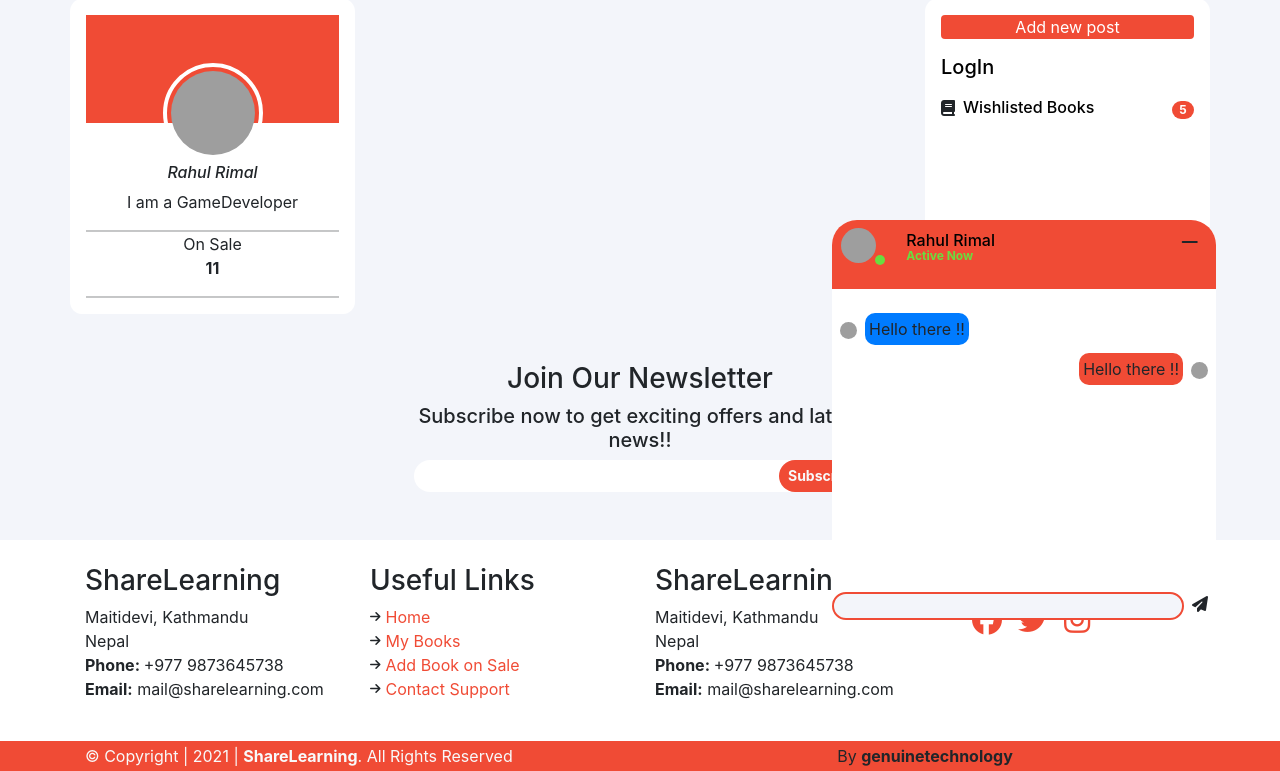
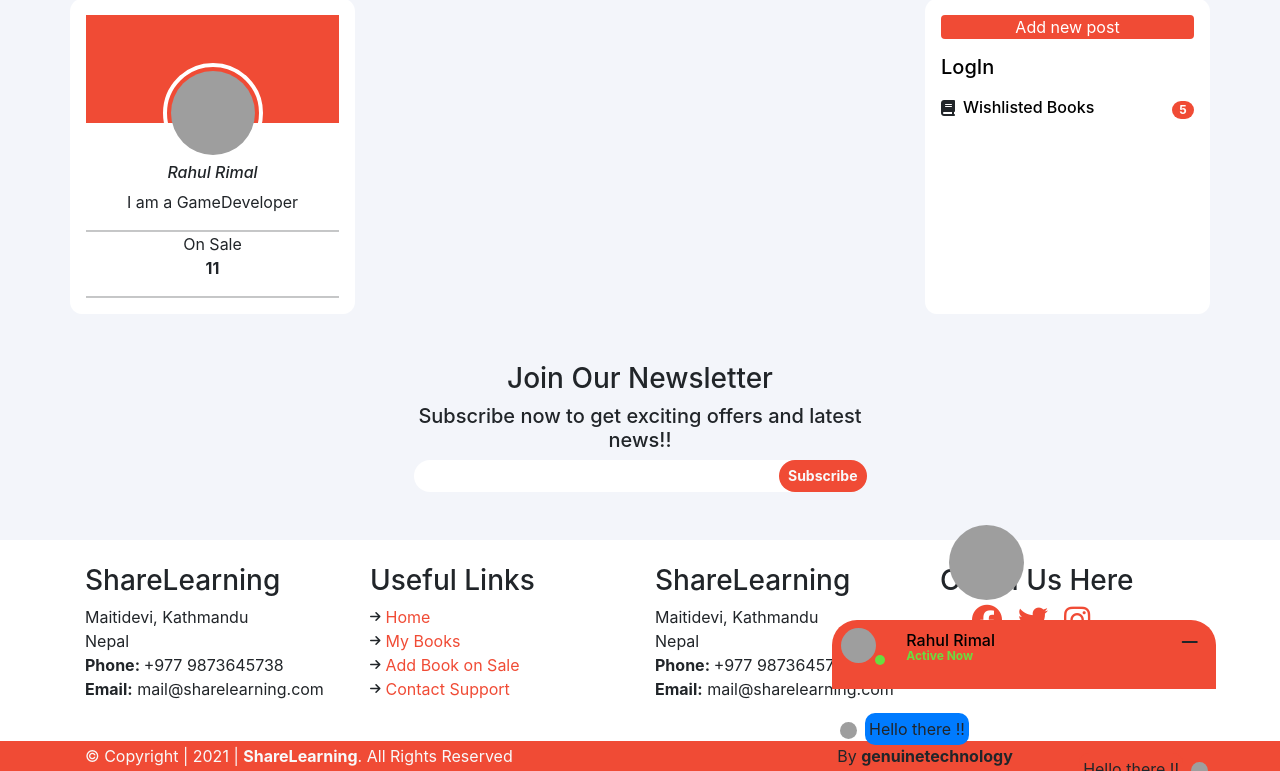
Before and after one commit to RahulRimal/ProjectShareBooks, a PHP site: page / in a window 1280 px wide. Shown: the part 180-951 px from the top of the page. Run offline with PHP 8.4, Linux system fonts and the light colour scheme; some libraries are stand-ins or nearby versions; grey boxes are pictures that could not be loaded.

Commit message:
ChatHead and chatbox completed

```diff
--- a/css/style.css
+++ b/css/style.css
@@ -108,13 +108,6 @@
   }
 }
 
-.chat-box-footer
-{
-  position: fixed;
-  bottom: 0;
-  width: 30%;
-}
-
 #chat-box-input
 {
     width: 100%;
@@ -127,6 +120,14 @@
 #chat-box-input:focus
 {
   outline: none;
+}
+
+.chat-head-avatar
+{
+  vertical-align: middle;
+  width: 75px;
+  height: 75px;
+  border-radius: 50%;
 }
 
 /* Custom Styles Ends here  */
--- a/index.html
+++ b/index.html
@@ -285,7 +285,7 @@
 
         <!-- main narrow content ends here  -->
 
-        <div id="chat-box" class="text-center bg-white">
+        <div id="chat-box" class="d-flex flex-column justify-content-between text-center bg-white">
             <div class="chat-box-heading p-2 mb-3"
                 style="background-color: var(--primary-color); border-top-left-radius: 25px; border-top-right-radius: 25px;">
                 <div class="row">
@@ -345,7 +345,7 @@
                 </div>
             </div>
 
-            <div class="chat-box-footer">
+            <div class="chat-box-footer mb-2">
                 <div class="chat-box-type-area">
                     <form action="post">
                         <div class="row m-0 justify-content-between">
@@ -359,6 +359,11 @@
                     </form>
                 </div>
             </div>
+        </div>
+
+        <div id="chat-head" class="d-block">
+            <img src="assets/img/Share Your Learning.png" class="chat-head-avatar" onclick="showChatBox();"
+                style="position: fixed; bottom: 20px; right: 20%; z-index: 1030; cursor: pointer;">
         </div>
 
     </main>
--- a/js/script.js
+++ b/js/script.js
@@ -143,6 +143,35 @@
 {
   chatBox = document.getElementById('chat-box');
   chatBox.style.height = 0;
+  showChatHead();
 }
 
+function showChatBox()
+{
+  chatBox = document.getElementById('chat-box');
+  chatBox.style.height = '400px';
+  hideChatHead();
+}
+
+function hideChatHead()
+{
+  chatHead = document.getElementById('chat-head');
+  chatHead.classList.remove('d-block');
+  chatHead.classList.add('d-none');
+
+}
+
+function showChatHead()
+{
+  chatHead = document.getElementById('chat-head');
+  chatHead.classList.remove('d-none');
+  chatHead.classList.add('d-block');
+}
+
+$(document).ready(function()
+{
+  hideChatBox();
+  // showChatHead();
+});
+
 // Chatbox ends here
```
